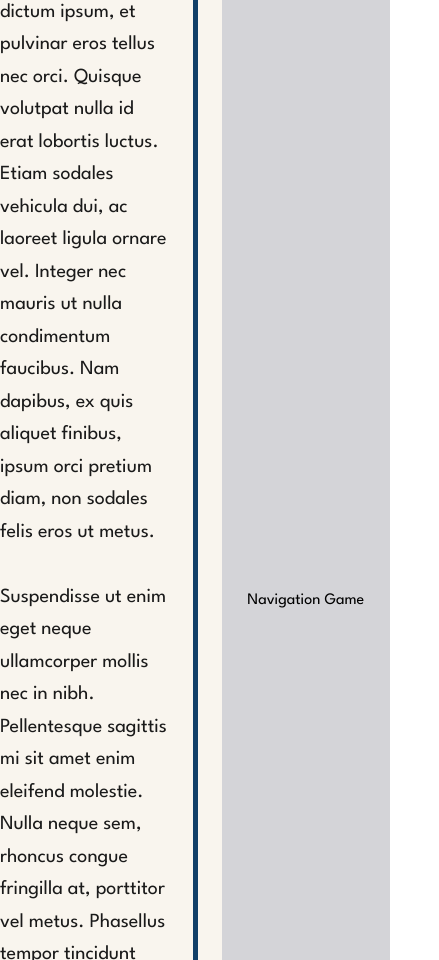
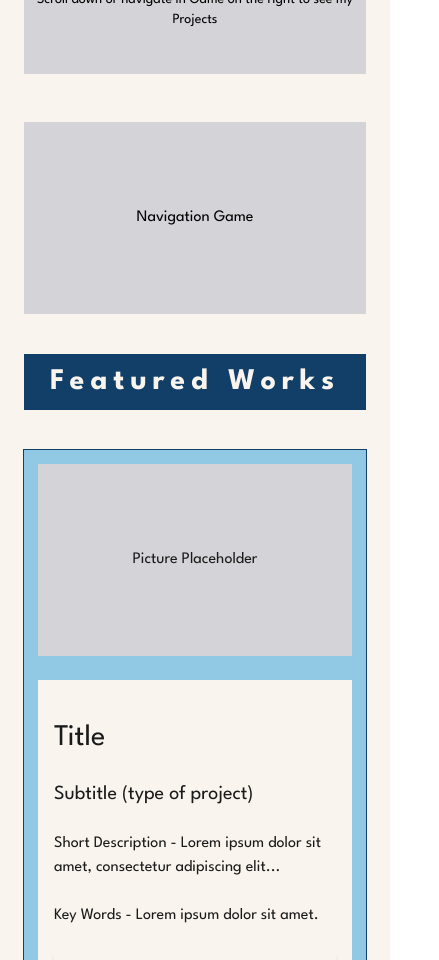
Before and after one commit to Tthide/Personal-Portfolio, an Angular app: page /home in a window 390 px wide. Shown: the part 1040-2000 px from the top of the page, 439 px wide, since content can reach past the window. Built offline with nearby package versions, Linux system fonts and the light colour scheme; a web font is replaced by a local one.

Commit message:
feat: improved mobile responsiveness

```diff
--- a/src/app/home/home.html
+++ b/src/app/home/home.html
@@ -1,10 +1,10 @@
 <div class="py-10 flex flex-col items-center gap-10 font-spartan">
   <!-- Hero Section -->
-  <div class="w-full flex grow justify-around items-center">
+  <div class="w-full flex flex-col md:flex-row grow justify-around items-center gap-6 md:gap-0">
     <!-- Left Content -->
-    <div class="flex-1 flex flex-col gap-6">
-      <h1 class="text-smooth_dark text-6xl font-spartan">Lorem Ipsum</h1>
-      <p class="text-smooth_dark text-xl font-spartan leading-relaxed">
+    <div class="flex-1 flex flex-col gap-6 text-center md:text-left">
+      <h1 class="text-smooth_dark text-4xl md:text-6xl font-spartan">Lorem Ipsum</h1>
+      <p class="text-smooth_dark text-base md:text-xl font-spartan leading-relaxed text-justify">
         Lorem ipsum dolor sit amet, consectetur adipiscing elit. Aliquam elementum magna non sem auctor gravida.
         Duis pretium turpis nec ex commodo dictum. Mauris euismod nibh quis dolor commodo luctus. Duis lobortis leo
         semper massa iaculis vehicula. Fusce id dapibus tellus. Phasellus porta euismod ligula, nec viverra augue
@@ -20,17 +20,17 @@
         pulvinar quam, ac convallis eros nulla sed lorem. Integer id sapien libero. Mauris tempus interdum quam vitae pellentesque.
         Maecenas eu libero lobortis, condimentum tellus nec, varius est.
       </p>
-      <div class="w-70 h-40 bg-zinc-300 flex items-center justify-center">
+      <div class="w-full md:w-70 h-32 md:h-40 bg-zinc-300 flex items-center justify-center text-sm md:text-base">
         Scroll down or navigate in Game on the right to see my Projects
       </div>
     </div>
 
-    <!-- Divider -->
-    <div class="self-stretch w-[5px] bg-primary my-[5lh] mx-6"></div>
+    <!-- Divider (hidden on mobile) -->
+    <div class="hidden md:block self-stretch w-[5px] bg-primary mx-6"></div>
 
     <!-- Right Content -->
-    <div class="flex-1 flex self-stretch items-center">
-      <div class="w-full h-full bg-zinc-300 flex items-center justify-center">
+    <div class="flex-1 flex self-stretch items-center mt-6 md:mt-0">
+      <div class="w-full h-48 md:h-full bg-zinc-300 flex items-center justify-center">
         Navigation Game
       </div>
     </div>
@@ -39,54 +39,51 @@
   <!-- Works Section -->
   <div class="w-full flex flex-col items-center gap-10">
     <div class="w-full py-2.5 bg-primary flex justify-center items-center">
-      <h2 class="text-light text-6xl font-bold tracking-[12.8px]">Main Works</h2>
+      <h2 class="text-light text-3xl md:text-6xl font-bold tracking-[6px] md:tracking-[12.8px]">Featured Works</h2>
     </div>
 
     <!-- Project Card -->
-    <div class="w-full p-3.5 bg-accent_blue outline outline-1 outline-primary flex gap-10">
+    <div class="w-full p-3.5 bg-accent_blue outline outline-1 outline-primary flex flex-col md:flex-row gap-6 md:gap-10">
       <div class="flex-1 relative flex items-center">
-        <div class="w-full h-full bg-zinc-300"></div>
-        <span class="absolute left-[330px] top-[285px] text-smooth_dark text-xl flex items-center justify-center">
+        <div class="w-full h-48 md:h-full bg-zinc-300"></div>
+        <span class="absolute left-1/2 md:left-[330px] top-1/2 md:top-[285px] transform -translate-x-1/2 -translate-y-1/2 md:translate-x-0 md:translate-y-0 text-smooth_dark text-base md:text-xl">
           Picture Placeholder
         </span>
       </div>
-      <div class="w-96 h-auto px-7 py-20 bg-light flex flex-col gap-9">
-        <h3 class="text-smooth_dark text-6xl font-spartan">Title</h3>
-        <h4 class="text-smooth_dark text-3xl font-spartan">Subtitle (type of project)</h4>
-        <p class="text-smooth_dark text-xl font-spartan">
-          Short Description - Lorem ipsum dolor sit amet, consectetur adipiscing elit. Aliquam elementum magna non sem auctor gravida.
-          Duis pretium turpis nec ex commodo dictum. Mauris euismod nibh quis dolor commodo luctus. Duis lobortis leo semper massa iaculis vehicula.
-          Fusce id dapibus tellus.
+      <div class="w-full md:w-96 h-auto px-4 md:px-7 py-10 md:py-20 bg-light flex flex-col gap-6 md:gap-9">
+        <h3 class="text-smooth_dark text-3xl md:text-6xl font-spartan">Title</h3>
+        <h4 class="text-smooth_dark text-xl md:text-3xl font-spartan">Subtitle (type of project)</h4>
+        <p class="text-smooth_dark text-base md:text-xl font-spartan">
+          Short Description - Lorem ipsum dolor sit amet, consectetur adipiscing elit...
         </p>
-        <p class="text-smooth_dark text-xl font-spartan">
-          Key Words - Lorem ipsum dolor sit amet, consectetur adipiscing elit.
+        <p class="text-smooth_dark text-base md:text-xl font-spartan">
+          Key Words - Lorem ipsum dolor sit amet.
         </p>
-        <button class="px-8 py-3 bg-light shadow-md flex justify-center items-center">
-          <span class="text-accent_purple text-xl font-bold">Read More</span>
+        <button class="px-6 py-2 md:px-8 md:py-3 bg-light shadow-md flex justify-center items-center">
+          <span class="text-accent_purple text-base md:text-xl font-bold">Read More</span>
         </button>
       </div>
     </div>
 
-    <div class="w-full p-3.5 bg-accent_blue outline outline-1 outline-primary flex gap-10">
+    <!-- Duplicate Project Card -->
+    <div class="w-full p-3.5 bg-accent_blue outline outline-1 outline-primary flex flex-col md:flex-row gap-6 md:gap-10">
       <div class="flex-1 relative flex items-center">
-        <div class="w-full h-full bg-zinc-300"></div>
-        <span class="absolute left-[330px] top-[285px] text-smooth_dark text-xl flex items-center justify-center">
+        <div class="w-full h-48 md:h-full bg-zinc-300"></div>
+        <span class="absolute left-1/2 md:left-[330px] top-1/2 md:top-[285px] transform -translate-x-1/2 -translate-y-1/2 md:translate-x-0 md:translate-y-0 text-smooth_dark text-base md:text-xl">
           Picture Placeholder
         </span>
       </div>
-      <div class="w-96 h-auto px-7 py-20 bg-light flex flex-col gap-9">
-        <h3 class="text-smooth_dark text-6xl font-spartan">Title</h3>
-        <h4 class="text-smooth_dark text-3xl font-spartan">Subtitle (type of project)</h4>
-        <p class="text-smooth_dark text-xl font-spartan">
-          Short Description - Lorem ipsum dolor sit amet, consectetur adipiscing elit. Aliquam elementum magna non sem auctor gravida.
-          Duis pretium turpis nec ex commodo dictum. Mauris euismod nibh quis dolor commodo luctus. Duis lobortis leo semper massa iaculis vehicula.
-          Fusce id dapibus tellus.
+      <div class="w-full md:w-96 h-auto px-4 md:px-7 py-10 md:py-20 bg-light flex flex-col gap-6 md:gap-9">
+        <h3 class="text-smooth_dark text-3xl md:text-6xl font-spartan">Title</h3>
+        <h4 class="text-smooth_dark text-xl md:text-3xl font-spartan">Subtitle (type of project)</h4>
+        <p class="text-smooth_dark text-base md:text-xl font-spartan">
+          Short Description - Lorem ipsum dolor sit amet, consectetur adipiscing elit...
         </p>
-        <p class="text-smooth_dark text-xl font-spartan">
-          Key Words - Lorem ipsum dolor sit amet, consectetur adipiscing elit.
+        <p class="text-smooth_dark text-base md:text-xl font-spartan">
+          Key Words - Lorem ipsum dolor sit amet.
         </p>
-        <button class="px-8 py-3 bg-light shadow-md flex justify-center items-center">
-          <span class="text-accent_purple text-xl font-bold">Read More</span>
+        <button class="px-6 py-2 md:px-8 md:py-3 bg-light shadow-md flex justify-center items-center">
+          <span class="text-accent_purple text-base md:text-xl font-bold">Read More</span>
         </button>
       </div>
     </div>
--- a/src/app/shared/layout/layout.ts
+++ b/src/app/shared/layout/layout.ts
@@ -9,7 +9,7 @@ import { RouterOutlet } from '@angular/router';
   imports: [HeaderComponent, FooterComponent, RouterOutlet],
   template: `
     <app-header />
-    <div class="flex flex-col bg-light lg:px-60 md:px-10">
+    <div class="flex flex-col bg-light px-6 lg:px-60 md:px-10 ">
     <main>
       <router-outlet />
     </main>
```
